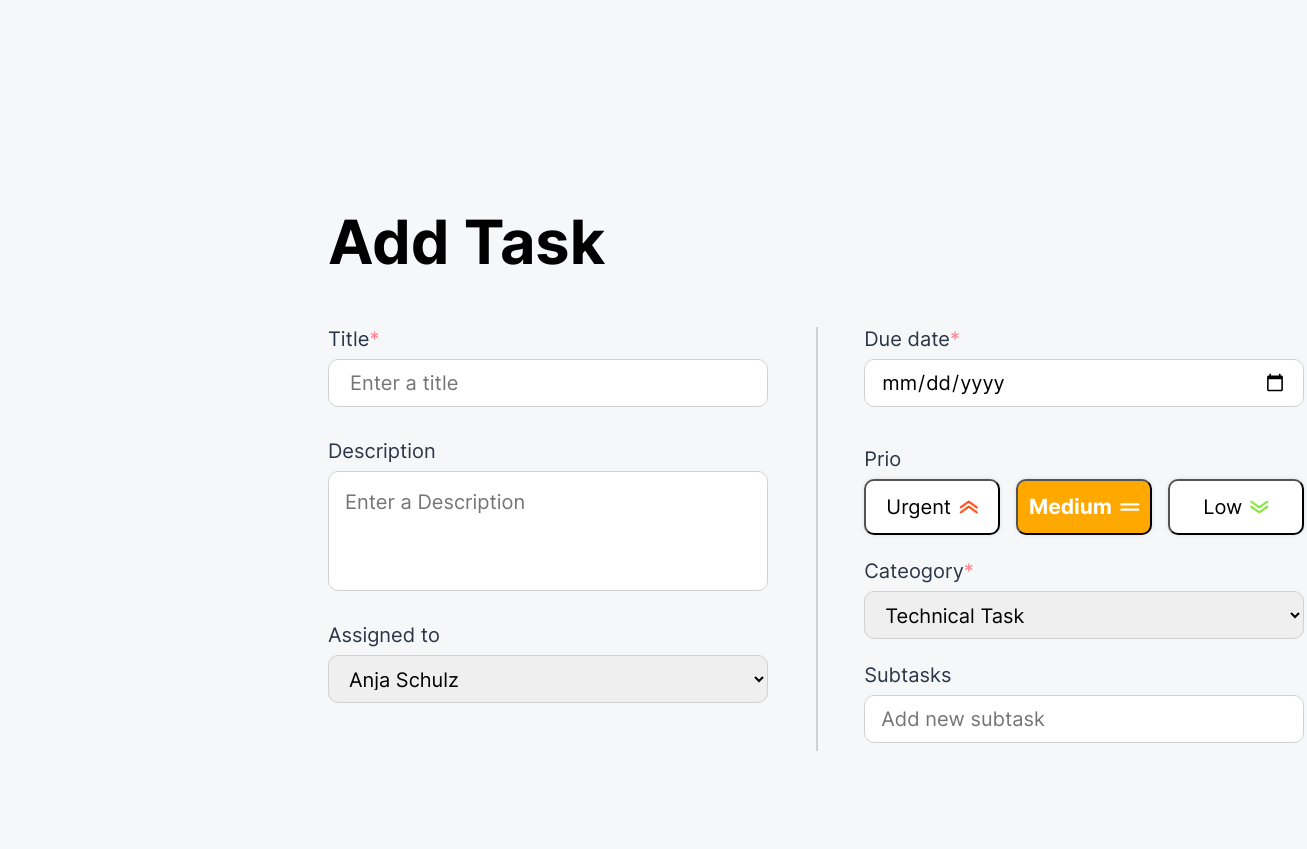
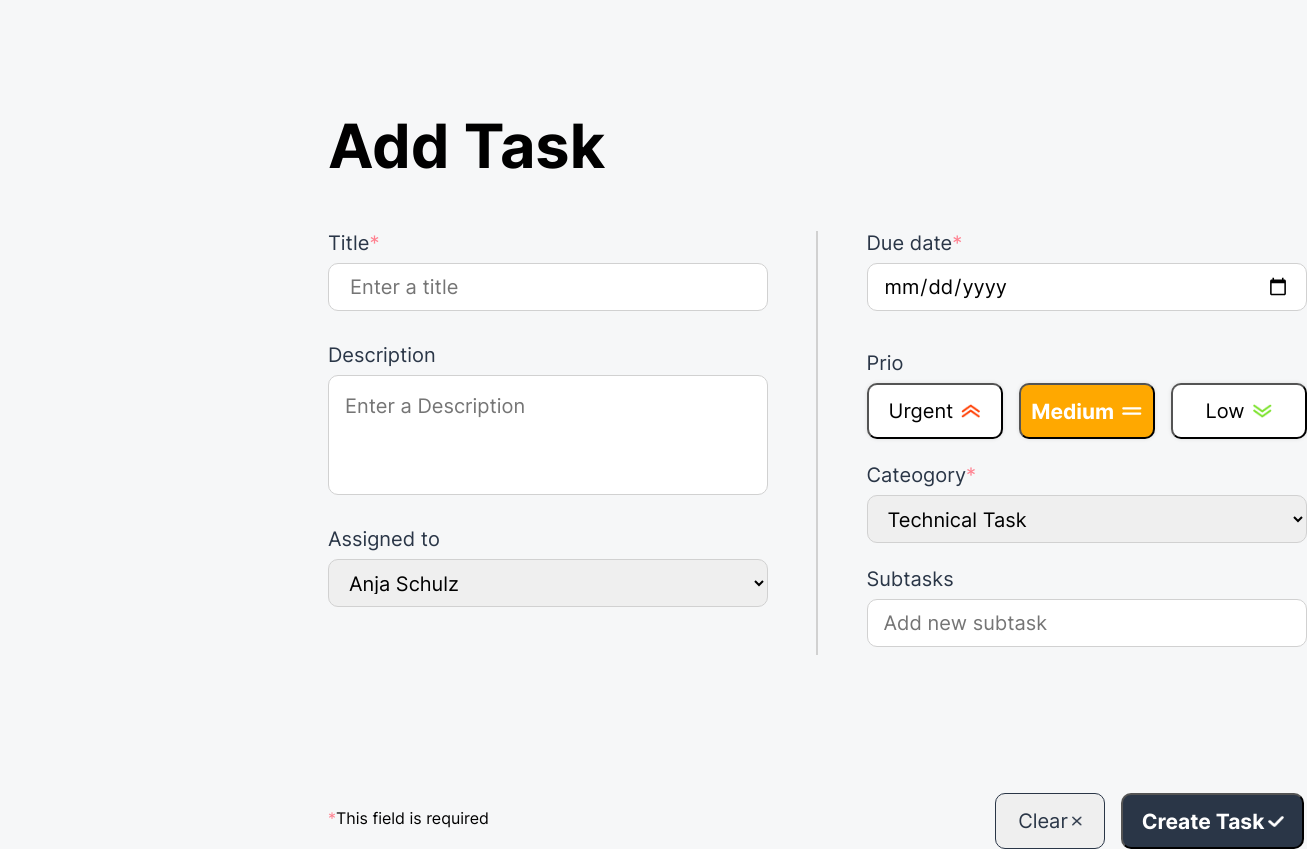
Before and after one commit to AndrejHomann/Join, a plain HTML site: page addTask/add_task.html in a window 1280 px wide. Shown: the whole page, 1307 px wide, since content can reach past the window. Before the commit the page ends 800 px from the top, so only its background shows below. Drawn offline with Linux system fonts and the light colour scheme.

Commit message:
optimize html structure addtask

```diff
--- a/addTask/addTask.css
+++ b/addTask/addTask.css
@@ -7,45 +7,49 @@
 
 body {
     background-color: #f6f7f8;
+    display: flex;
+    justify-content: flex-start;
+    flex-direction: column;
+    margin-left: 328px;
 }
 
 h1 {
-    position: fixed;
+    /* position: fixed;
     top: 206px;
     left: 328px;
     height: 73px;
-    width: 278px;
-    font-family: Inter;
+    width: 278px; */
     font-size: 61px;
-    font-weight: 700;
     line-height: 73.2px;
     text-align: left;
+    margin-bottom: 48px;
+    margin-top: 110px;
 }
 
 #content-box-left {
     width: 440px;
     height: 376px;
-    top: 327px;
+    /*   top: 327px;
     left: 328px;
-    position: fixed;
+    position: fixed; */
     gap: 16px;
 }
 
 #content-box-right {
     width: 440px;
     height: 416px;
-    top: 327px;
+    /*   top: 327px;
     left: 864.25px;
-    position: fixed;
+    position: fixed; */
     gap: 24px;
 }
 
 #content-box-container {
     width: 976.25px;
     height: 424px;
-    top: 327px;
+    /*  top: 327px;
     left: 328px;
-    position: fixed;
+    position: fixed; */
 }
 
 .subtitle {
@@ -60,9 +64,6 @@ h1 {
     width: 440px;
     height: 96px;
     gap: 8px;
-}
-
-#title-input-container {
 }
 
 #title-input {
@@ -127,10 +128,12 @@ h1 {
 #border-container {
     width: 0px;
     height: 424px;
-    top: 327px;
+    /*   top: 327px;
     left: 816.25px;
-    position: fixed;
+    position: fixed; */
     border: 1px solid #d1d1d1;
+    margin-left: 48.25px;
+    margin-right: 48.25px;
 }
 
 #date-container {
@@ -289,12 +292,20 @@ h1 {
     display: contents;
 }
 
+#interactives-buttons-and-required-container {
+    width: 976.25px;
+    display: flex;
+    justify-content: space-between;
+    align-items: center;
+    margin-top: 138px;
+}
+
 #required-container {
-    position: fixed;
+    /*   position: fixed;
+    left: 328px;
+    top: 926px; */
+    height: 27px;
     width: 170px;
-    height: 27px;
-    top: 926px;
-    left: 328px;
 }
 
 #required-span {
@@ -305,12 +316,12 @@ h1 {
 }
 
 #interactives-buttons-container {
-    position: fixed;
+    /* position: fixed;
+    top: 889px;
+    left: 995.25px; */
+    gap: 16px;
     width: 309px;
     height: 56px;
-    top: 889px;
-    left: 995.25px;
-    gap: 16px;
     display: flex;
 }
 
--- a/addTask/addTask.js
+++ b/addTask/addTask.js
@@ -2,7 +2,7 @@ let tasks = [];
 let participants = [];
 let name, sureName, lastName;
 let selectedPrio = "";
-const BASE_URL = "https://join-249-default-rtdb.europe-west1.firebasedatabase.app/";
+const BASE_URL = "https://console.firebase.google.com/project/join-projekt-f44bb/database/join-projekt-f44bb-default-rtdb/data/~2F";
 
 async function addTask(event) {
     let response = await fetch(url + ".json");
--- a/addTask/add_task.html
+++ b/addTask/add_task.html
@@ -9,9 +9,9 @@
     </head>
 
     <body>
-        <main>
-            <h1>Add Task</h1>
-            <form id="content-box-container" onsubmit="(event)=>{addTaskFunktion(event);}">
+        <h1>Add Task</h1>
+        <form id="content-box-container">
+            <div style="display: flex">
                 <div id="content-box-left" class="flex-column">
                     <div id="title-container" class="flex-column">
                         <span class="subtitle">Title<span class="asterisk">*</span></span>
@@ -73,6 +73,8 @@
                         <input type="text" id="choose-subtasks" placeholder="Add new subtask" required Ö />
                     </div>
                 </div>
+            </div>
+            <div id="interactives-buttons-and-required-container">
                 <div id="required-container">
                     <span id="required-span"><span class="asterisk">*</span>This field is required</span>
                 </div>
@@ -84,9 +86,8 @@
                         <span id="create-task-button-font" class="contents">Create Task<img src="/img/summary/check.png" id="check-icon" /></span>
                     </button>
                 </div>
-            </form>
-        </main>
-
+            </div>
+        </form>
         <script src="/addTask/addTask.js"></script>
     </body>
 </html>
```
